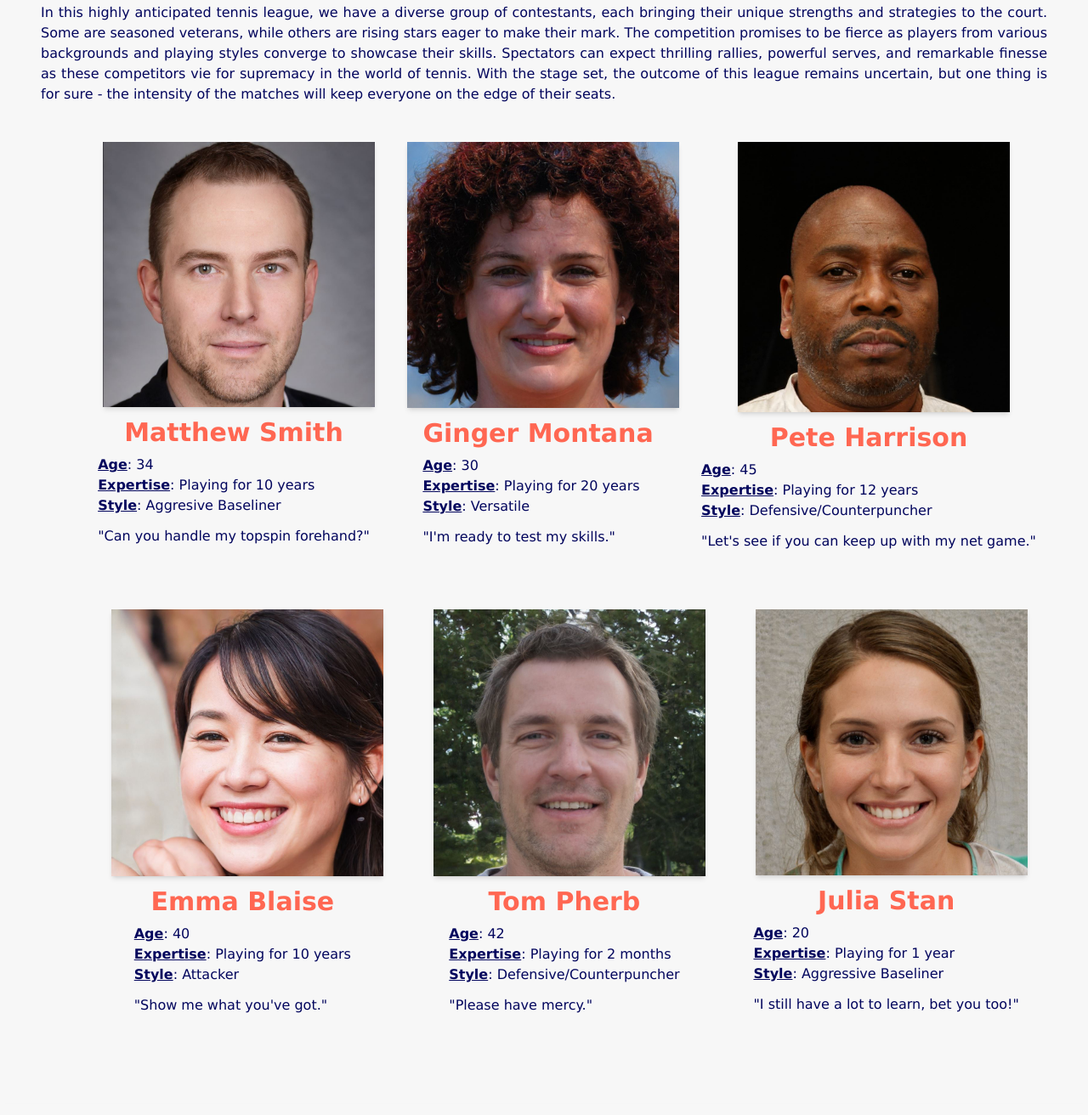
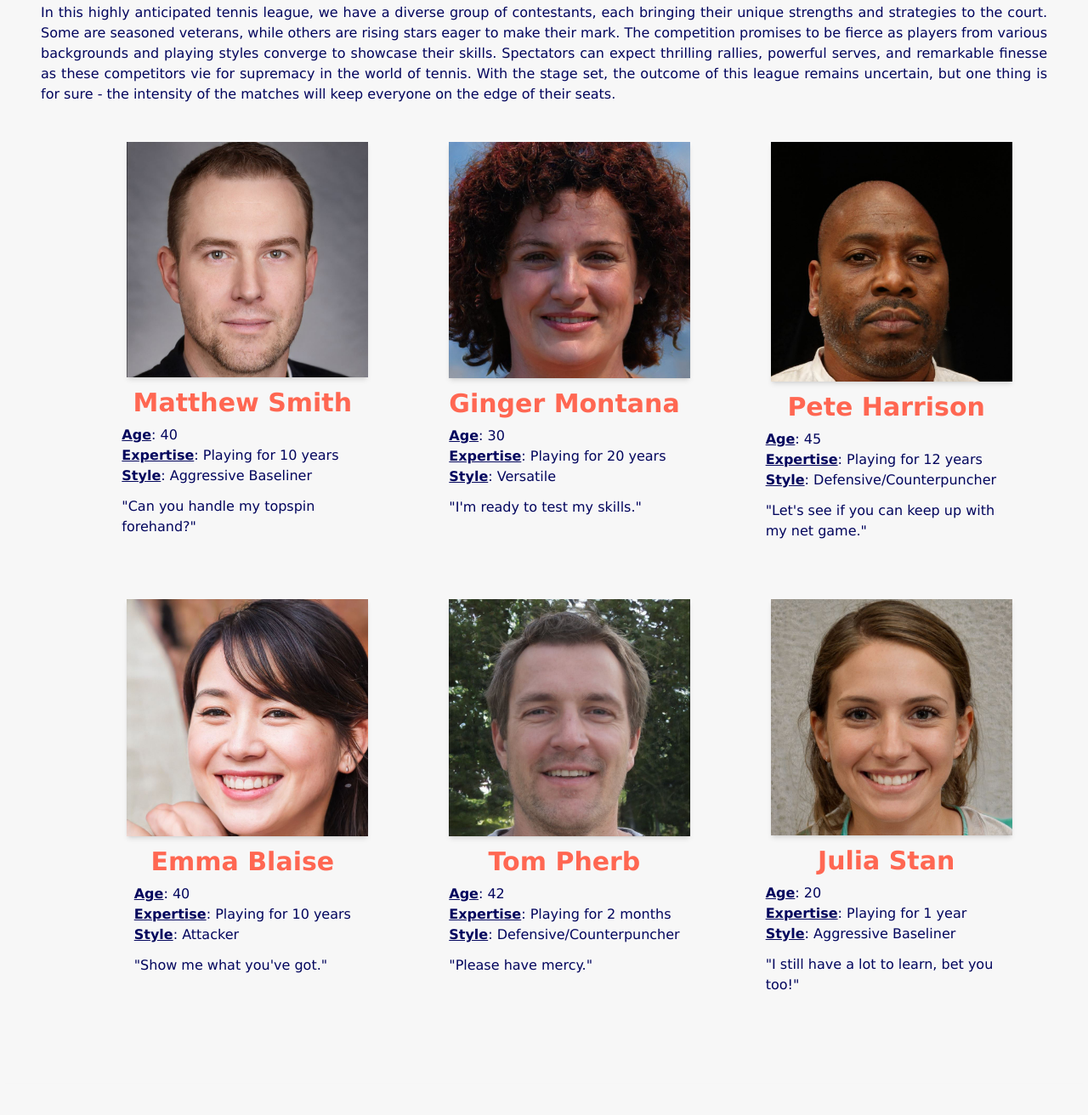
Before and after one commit to ainasurri/Eines_html_i_css_II_PAC_3, a website built with Parcel: page uoc-boilerplate-master/src/participants.html in a window 1280 px wide. Shown: the part 205-1517 px from the top of the page at 85% size. Built offline with nearby package versions, Linux system fonts and the light colour scheme.

Commit message:
participants fixed. Falta ombra footer i barres

```diff
--- a/uoc-boilerplate-master/src/participants.html
+++ b/uoc-boilerplate-master/src/participants.html
@@ -43,19 +43,19 @@
         With the stage set, the outcome of this league remains uncertain, but one thing is for sure -
         the intensity of the matches will keep everyone on the edge of their seats.</p>
       <div class="md:flex md:flex-col md:content-evenly md:ml-12 lg:flex-row lg:flex-wrap lg:place-content-around">
-        <div class="flex flex-col items-center mb-14 md:flex-row md:items-center lg:flex-col">
-          <img class="w-5/6 shadow-md m-3 md:w-80 md:mr-20 lg:mr-0" src="../src/assets/images/participants/1.png" alt="Ginger Montana">
+        <div class="flex flex-col items-center mb-14 md:flex-row md:items-center lg:flex-col lg:w-1/4 lg:ml-10 lg:mr-10">
+          <img class="w-5/6 shadow-md m-3 md:w-80 md:mr-20 lg:mr-0" src="../src/assets/images/participants/1.png" alt="Matthew Smith">
           <div>
-            <h2 class="text-salmo text-center text-2xl font-bold mb-2 md:text-3xl" >Matthew Smith</h2>
+            <h2 class="text-salmo text-center text-2xl font-bold mb-2 md:text-3xl">Matthew Smith</h2>
             <ul>
-              <li class="text-blau"><span class="font-bold underline">Age</span>: 34</li>
+              <li class="text-blau"><span class="font-bold underline">Age</span>: 40</li>
               <li class="text-blau"><span class="font-bold underline">Expertise</span>: Playing for 10 years</li>
-              <li class="text-blau"><span class="font-bold underline">Style</span>: Aggresive Baseliner</li>
+              <li class="text-blau"><span class="font-bold underline">Style</span>: Aggressive Baseliner</li>
               <li class="text-blau text-center mt-3 md:text-left">"Can you handle my topspin forehand?"</li>
             </ul>
           </div>
         </div>
-        <div class="flex flex-col items-center mb-14 md:flex-row md:items-center lg:flex-col">
+        <div class="flex flex-col items-center mb-14 md:flex-row md:items-center lg:flex-col lg:w-1/4 lg:ml-10 lg:mr-10">
           <img class="w-5/6 shadow-md m-3 md:w-80 md:mr-20 lg:mr-0" src="../src/assets/images/participants/2.png" alt="Ginger Montana">
           <div>
             <h2 class="text-salmo text-center text-2xl font-bold mb-2 md:text-3xl" >Ginger Montana</h2>
@@ -67,7 +67,7 @@
             </ul>
           </div>
         </div>
-        <div class="flex flex-col items-center mb-14 md:flex-row md:items-center lg:flex-col">
+        <div class="flex flex-col items-center mb-14 md:flex-row md:items-center lg:flex-col lg:w-1/4 lg:ml-10 lg:mr-10">
           <img class="w-5/6 shadow-md m-3 md:w-80 md:mr-20 lg:mr-0" class="participants__people__each__img" src="../src/assets/images/participants/3.png"
             alt="Pete Harrison">
           <div>
@@ -80,7 +80,7 @@
             </ul>
           </div>
         </div>
-        <div class="flex flex-col items-center mb-14 md:flex-row md:items-center lg:flex-col">
+        <div class="flex flex-col items-center mb-14 md:flex-row md:items-center lg:flex-col lg:w-1/4 lg:ml-10 lg:mr-10">
           <img class="w-5/6 shadow-md m-3 md:w-80 md:mr-20 lg:mr-0" src="../src/assets/images/participants/4.png" alt="Emma Blaise">
           <div>
             <h2 class="text-salmo text-center text-2xl font-bold mb-2 md:text-3xl" >Emma Blaise</h2>
@@ -92,7 +92,7 @@
             </ul>
           </div>
         </div>
-        <div class="flex flex-col items-center mb-14 md:flex-row md:items-center lg:flex-col">
+        <div class="flex flex-col items-center mb-14 md:flex-row md:items-center lg:flex-col lg:w-1/4 lg:ml-10 lg:mr-10">
           <img class="w-5/6 shadow-md m-3 md:w-80 md:mr-20 lg:mr-0" src="../src/assets/images/participants/5.png" alt="Tom Pherb">
           <div>
             <h2 class="text-salmo text-center text-2xl font-bold mb-2 md:text-3xl" >Tom Pherb</h2>
@@ -104,7 +104,7 @@
             </ul>
           </div>
         </div>
-        <div class="flex flex-col items-center mb-14 md:flex-row md:items-center lg:flex-col">
+        <div class="flex flex-col items-center mb-14 md:flex-row md:items-center lg:flex-col lg:w-1/4 lg:ml-10 lg:mr-10">
           <img class="w-5/6 shadow-md m-3 md:w-80 md:mr-20 lg:mr-0" src="../src/assets/images/participants/6.png" alt="Julia Stan">
           <div>
             <h2 class="text-salmo text-center text-2xl font-bold mb-2 md:text-3xl" >Julia Stan</h2>
```
Also changed, not shown: uoc-boilerplate-master/src/output.css.
